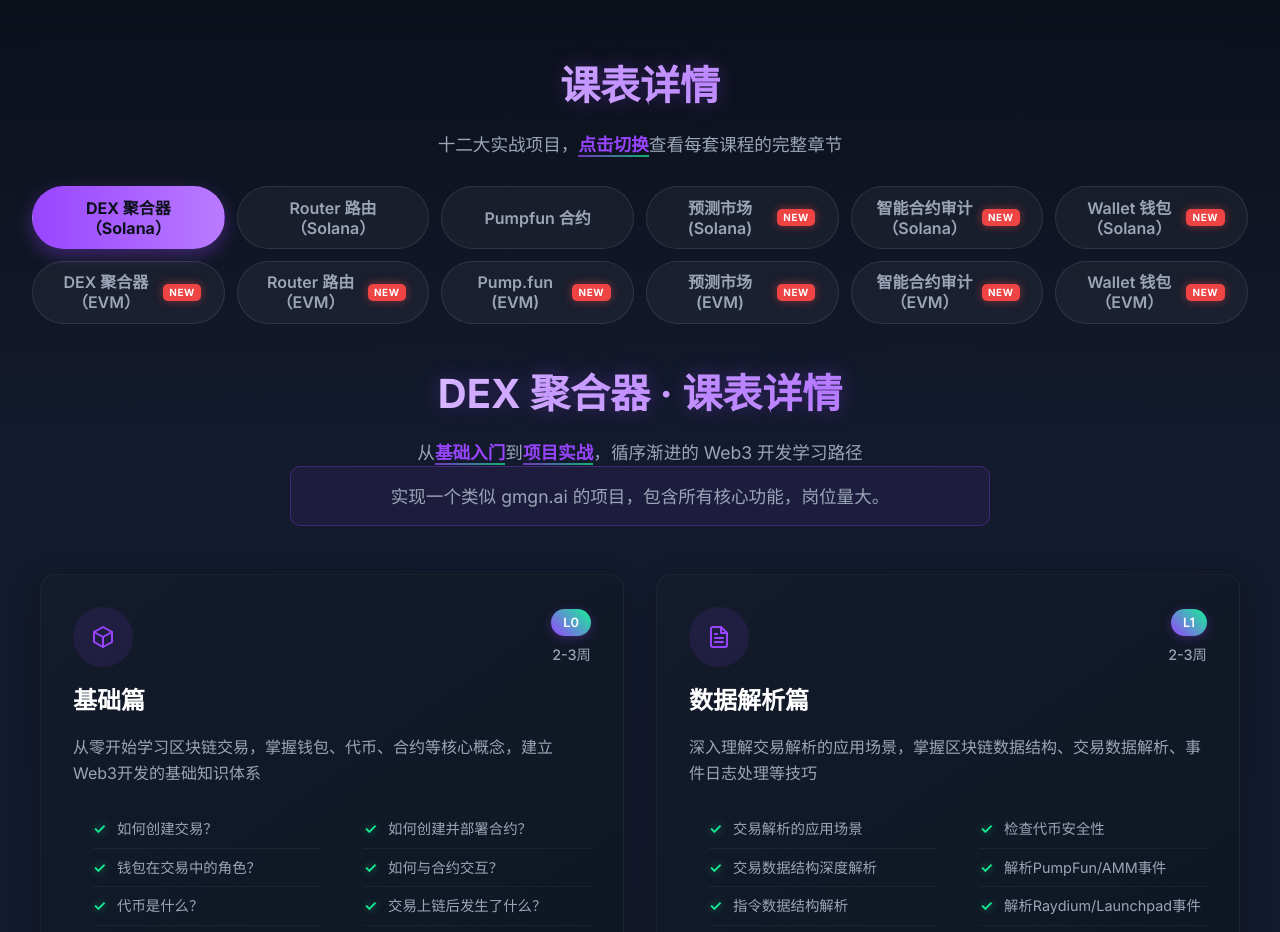
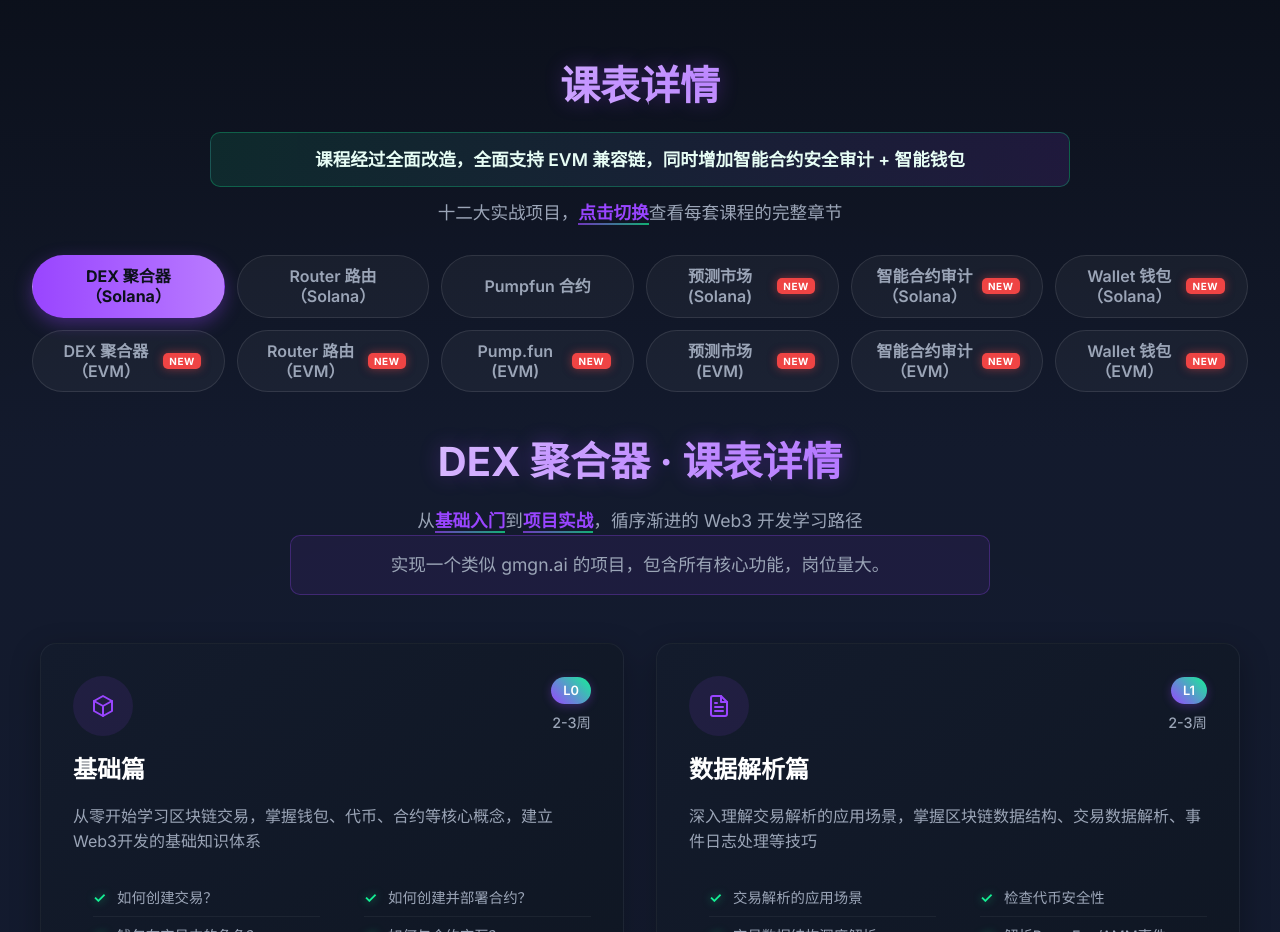
Before and after one commit to wangyouquanMas/web3ite, a React (Create React App) app: page / in a window 1280 px wide. Shown: the part 1460-2392 px from the top of the page. Built offline with nearby package versions, Linux system fonts and the light colour scheme.

Commit message:
feat: highlight expanded course coverage

```diff
--- a/src/components/CourseDetailSection.css
+++ b/src/components/CourseDetailSection.css
@@ -68,6 +68,18 @@
   color: #9BA5B7;
   max-width: 700px;
   margin: 0 auto;
+}
+
+.course-detail .section-header .course-detail-upgrade-notice {
+  max-width: 860px;
+  margin: 0 auto 0.85rem;
+  padding: 0.75rem 1.1rem;
+  color: #e7fdf5;
+  font-weight: 600;
+  line-height: 1.65;
+  background: linear-gradient(90deg, rgba(20, 241, 149, 0.1), rgba(153, 69, 255, 0.12));
+  border: 1px solid rgba(20, 241, 149, 0.28);
+  border-radius: 10px;
 }
 
 .course-detail-value-prop {
--- a/src/components/CourseDetailSection.tsx
+++ b/src/components/CourseDetailSection.tsx
@@ -2109,6 +2109,9 @@ const CourseDetailSection: React.FC = () => {
       <section id="course-detail" className="course-detail course-detail--tabbed">
         <div className="section-header course-detail-intro">
           <h2>课表详情</h2>
+          <p className="course-detail-upgrade-notice">
+            课程经过全面改造，全面支持 EVM 兼容链，同时增加智能合约安全审计 + 智能钱包
+          </p>
           <p>十二大实战项目，<span className="highlight">点击切换</span>查看每套课程的完整章节</p>
         </div>
 
```
